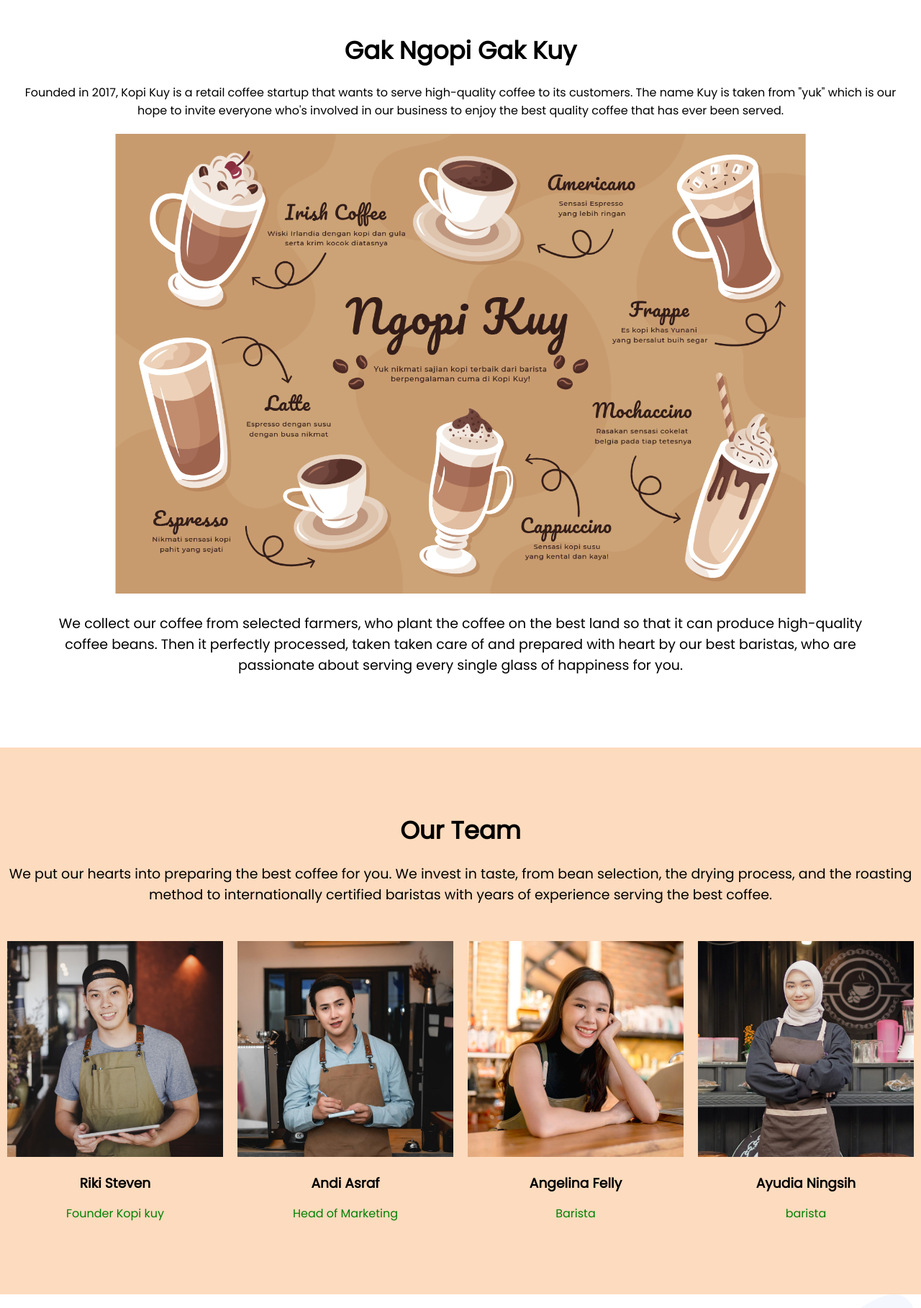
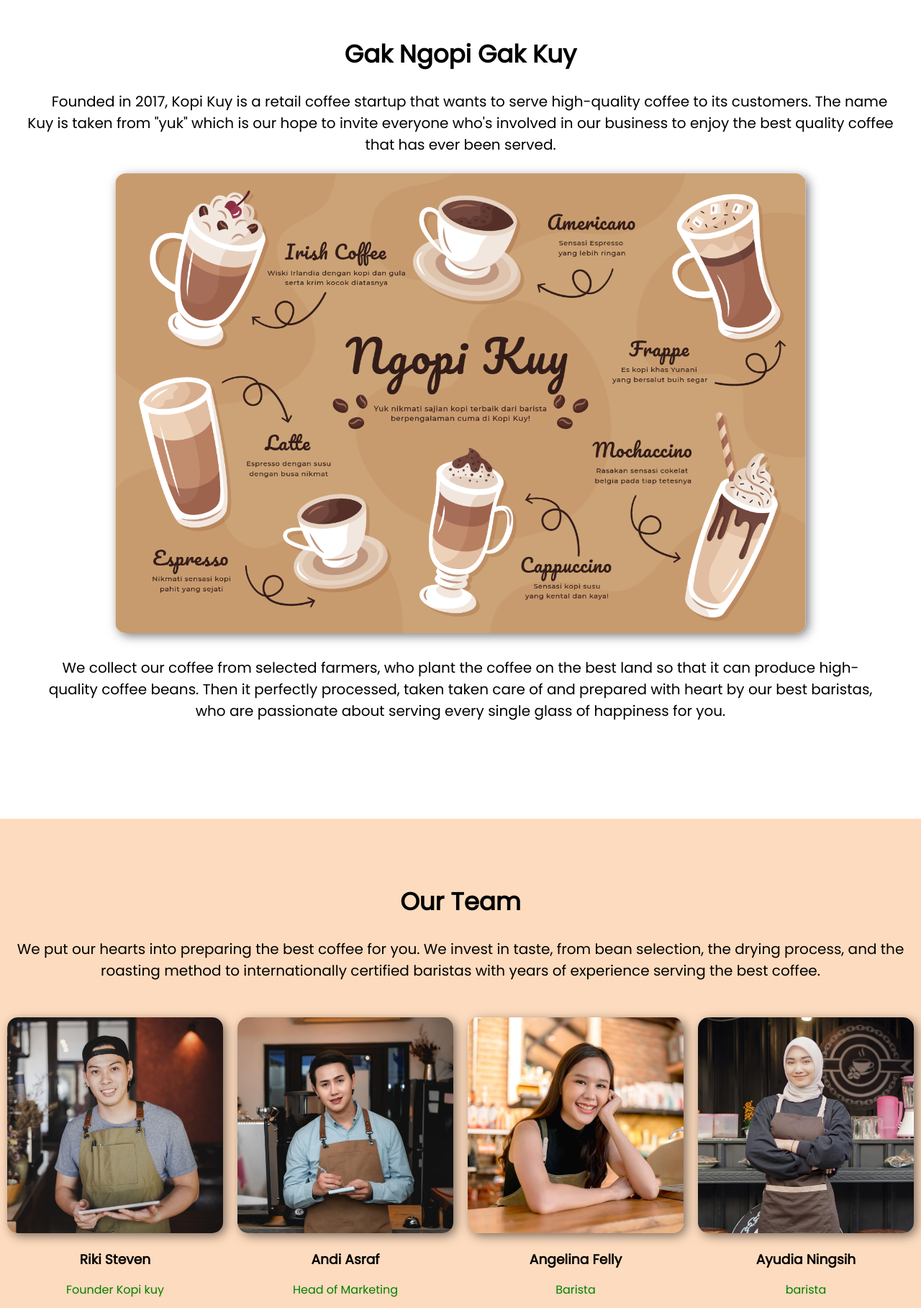
Before and after one commit to khaerunnizar/Website-Kopi-Kuy, a plain HTML site: page index.html in a window 1280 px wide. Shown: the part 1300-3118 px from the top of the page at 72% size. Drawn offline with Linux system fonts and the light colour scheme.

Commit message:
changes image style

```diff
--- a/css/style.css
+++ b/css/style.css
@@ -168,16 +168,27 @@ section.best-seller {
 .about-us img {
    width: 960px;
    max-width: 100%;
+   box-shadow: 4px 4px 15px -1px rgba(0, 0, 0, 0.56);
+   border-radius: 20px;
+   -webkit-border-radius: 15px;
+   -moz-border-radius: 15px;
+   -ms-border-radius: 15px;
+   -o-border-radius: 15px;
 }
 
 .about-us h2 {
-   margin: 20px;
+   margin: 25px;
    font-size: 34px;
 }
 
+.about-us .sub  {
+   margin: 25px;
+   font-size: 20px;
+}
+
 .about-us p {
-   margin: 20px;
-   font-size: 19px;
+   margin: 25px;
+   font-size: 20px;
 }
 
 .about-us .penjelasan {
@@ -196,13 +207,15 @@ section.best-seller {
 }
 
 .our-team h2 {
-   margin-bottom: 20px;
+   margin-bottom: 25px;
    font-size: 34px;
 }
 
 .our-team .sub {
    margin-bottom: 40px;
-   font-size: 19px;
+   margin-left: 20px;
+   margin-right: 20px;
+   font-size: 20px;
 }
 
 .our-team .baris .tim {
@@ -214,6 +227,14 @@ section.best-seller {
 
 .our-team .baris .tim img {
    margin-bottom: 15px;
+   width: 100%;
+   aspect-ratio: 1/1;
+   box-shadow: 4px 4px 15px -1px rgba(0, 0, 0, 0.56);
+   border-radius: 20px;
+   -webkit-border-radius: 15px;
+   -moz-border-radius: 15px;
+   -ms-border-radius: 15px;
+   -o-border-radius: 15px;
 }
 
 .our-team .baris .tim p {
@@ -258,7 +279,14 @@ section.best-seller {
 }
 
 .review .profile img {
-   height: 80px;
+   width: 30%;
+   aspect-ratio: 1/1;
+   box-shadow: 4px 4px 15px -1px rgba(0, 0, 0, 0.56);
+   border-radius: 20px;
+   -webkit-border-radius: 15px;
+   -moz-border-radius: 15px;
+   -ms-border-radius: 15px;
+   -o-border-radius: 15px;
    margin-right: 30px;
 }
 
```
